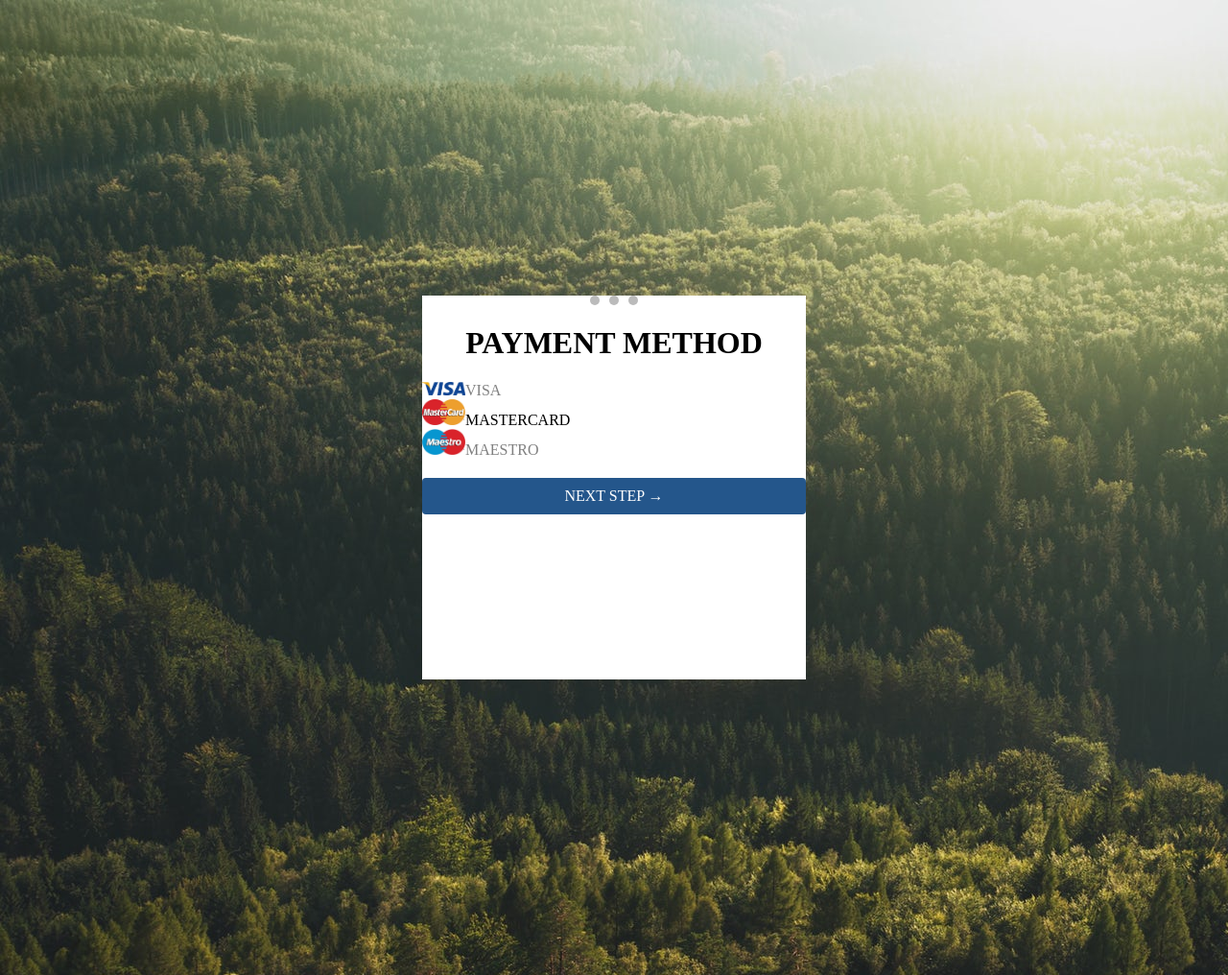
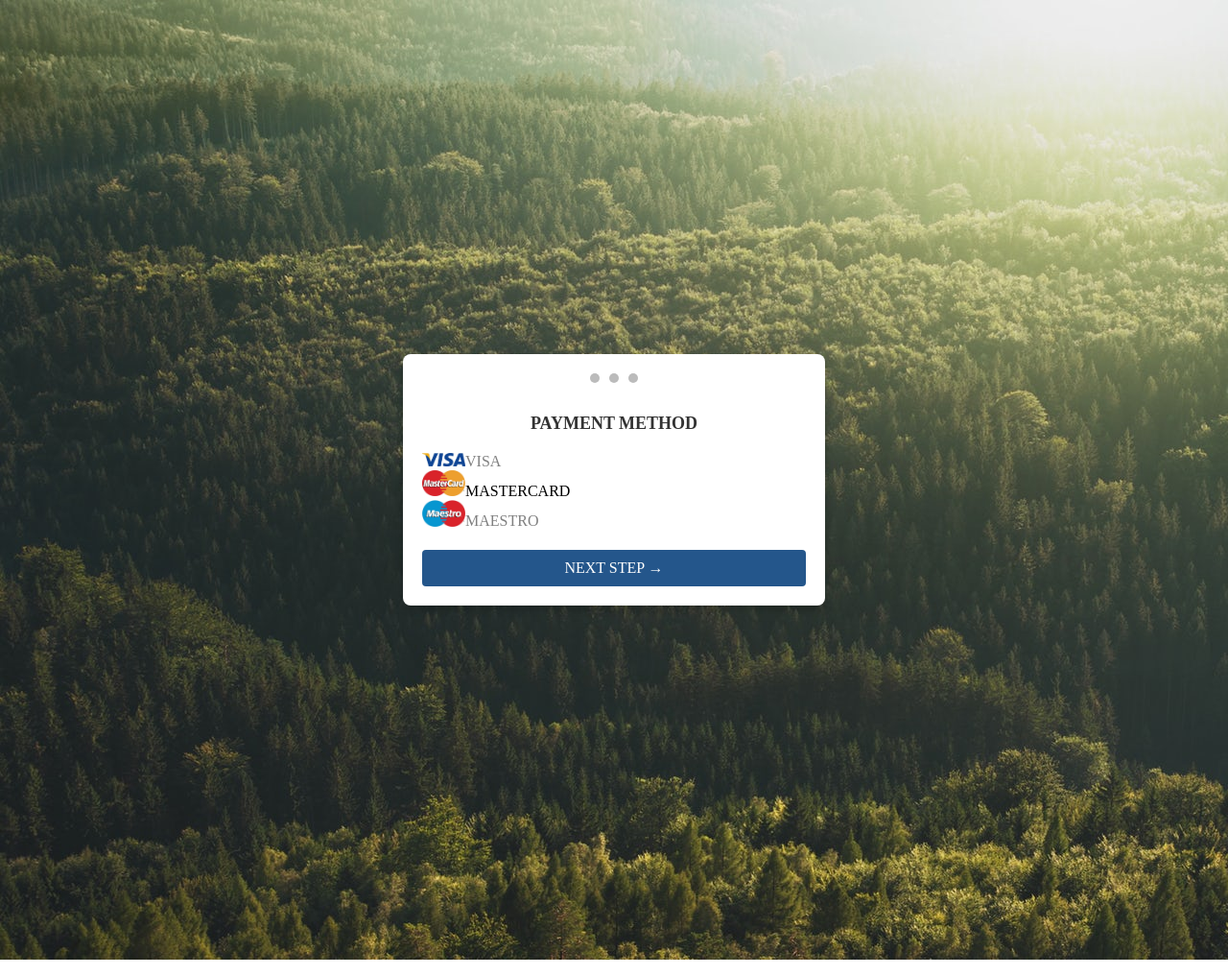
Before and after one commit to asankulova/card.github.io, a plain HTML site: page index.html in a window 1280 px wide. Shown: the whole page at 96% size. Drawn offline with Linux system fonts and the light colour scheme.

Commit message:
card,vmm

```diff
--- a/card.css
+++ b/card.css
@@ -4,20 +4,26 @@ body {
     justify-content: center;
     align-items: center;
     height: 1000px;
+    margin: 0;
 }
 
 .card {
     background-color: #fff;
-    height: 400px;
     width: 400px;
     justify-content: center;
+    padding: 20px;
+    border-radius: 8px;
+    box-shadow: 0 4px 8px rgba(0, 0, 0, 0.2);
+    text-align: center;
+    display: flex;
     flex-direction: column;
+    align-items: center;
 }
 
 .tochkalar {
     display: flex;
     justify-content: center;
-    margin-bottom: 10px;
+    margin-bottom: 20px;
 }
 
 .dot {
@@ -39,14 +45,16 @@ body {
 }
 
 .PAYMENT {
-    display: flex;
-    justify-content: center;
+    font-size: 18px;
+    color: #333;
+    margin-bottom: 20px;
 }
 
 .VMM {
-    justify-content: left;
-    align-items: center;
+    align-items: flex-start;
     flex-direction: column;
+    width: 100%;
+    display: flex;
 }
 
 .ivisa {
--- a/index.html
+++ b/index.html
@@ -23,7 +23,7 @@
             <div class="VM "> <img class="imaestro " src="./image/IMG_6226.PNG " alt=" ">MAESTRO</div>
         </div>
 
-        <p class="NS ">NEXT STEP →</p>
+        <buttom class="NS ">NEXT STEP →</buttom>
 
     </div>
 
```
